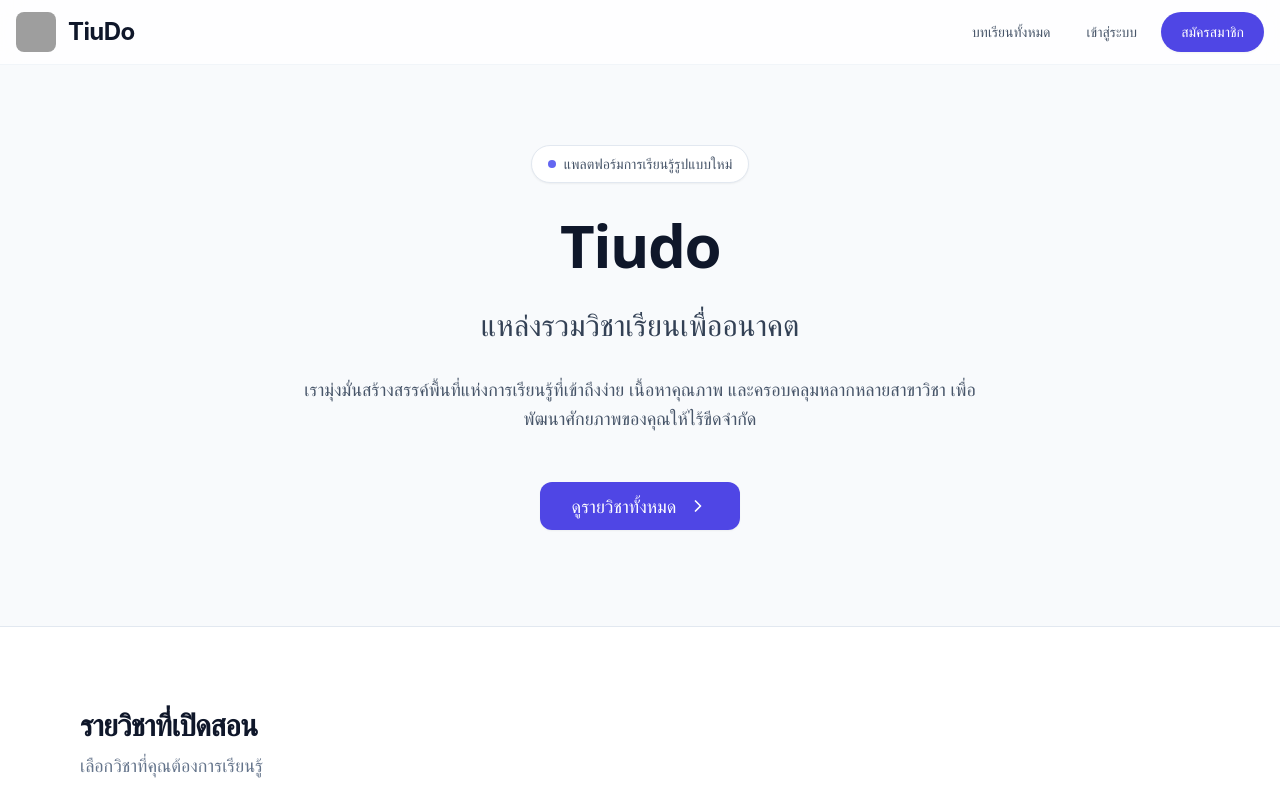
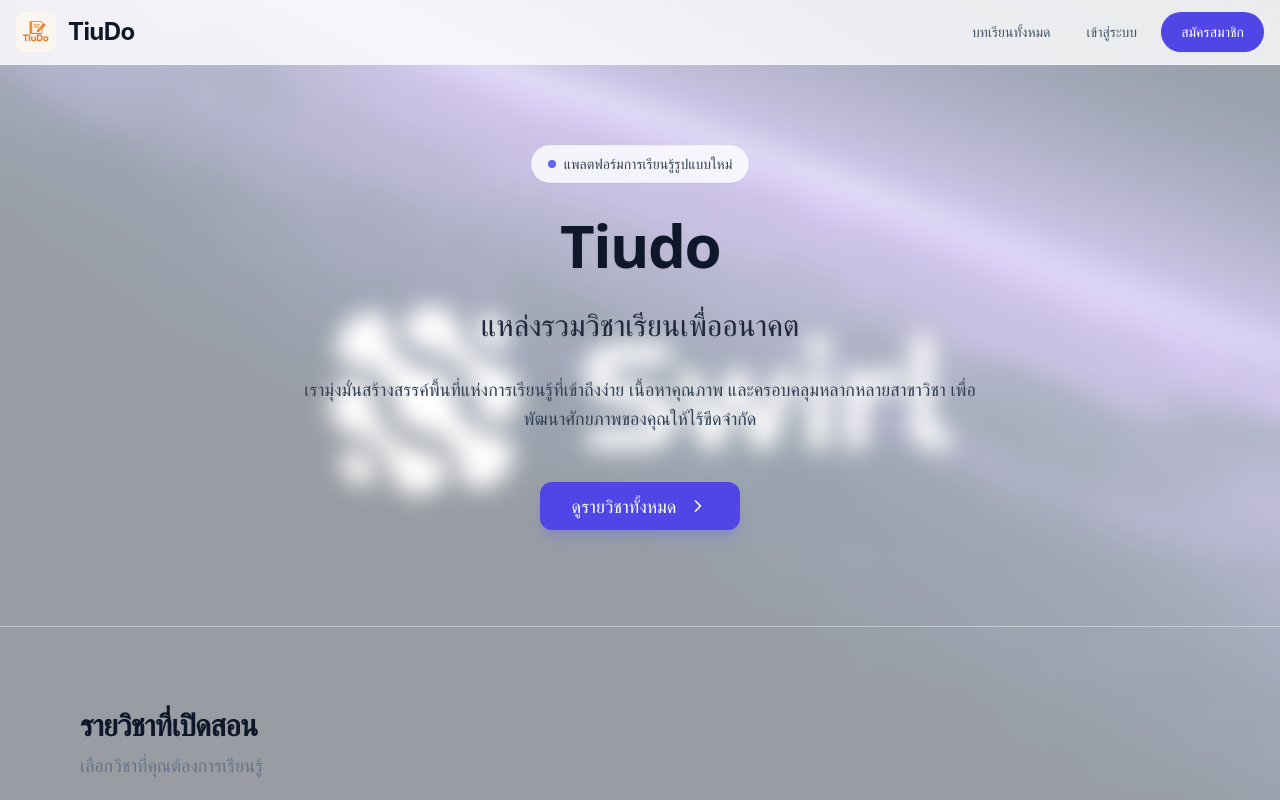
Before and after one commit to KimYeongz/techexam-platform, a Next.js app: page / in a window 1280 px wide. Shown: the top 800 px of the page. Built offline with nearby package versions, Linux system fonts and the light colour scheme; no server answers; grey boxes are pictures that could not be loaded.

Commit message:
UI: Add blurred hero background and finalize Tiudo branding

```diff
--- a/src/app/page.tsx
+++ b/src/app/page.tsx
@@ -94,32 +94,45 @@
 
 export default function HomePage() {
     return (
-        <div className="min-h-screen bg-white">
+        <div className="min-h-screen bg-slate-50 overflow-hidden selection:bg-primary-100 selection:text-primary-900 relative">
+            {/* Background Image with Blur */}
+            <div className="fixed inset-0 z-0">
+                <div
+                    className="absolute inset-0 bg-cover bg-center"
+                    style={{
+                        backgroundImage: "url('/hero-bg.png')",
+                        filter: "blur(10px)",
+                        transform: "scale(1.1)" // Scale up slightly to prevent blur edges from showing
+                    }}
+                />
+                <div className="absolute inset-0 bg-white/60 backdrop-blur-sm" /> {/* Overlay to ensure readability */}
+            </div>
+
             {/* Hero Section */}
-            <section className="relative overflow-hidden bg-slate-50 pt-20 pb-24 border-b border-slate-200">
+            <section className="relative pt-20 pb-24 border-b border-slate-200/50 z-10">
                 <div className="container mx-auto px-4 max-w-6xl">
                     <div className="text-center max-w-3xl mx-auto space-y-8">
                         {/* Wrapper for content */}
 
-                        <div className="inline-flex items-center gap-2 px-4 py-2 rounded-full bg-white border border-slate-200 shadow-sm text-sm font-medium text-slate-600">
+                        <div className="inline-flex items-center gap-2 px-4 py-2 rounded-full bg-white/80 backdrop-blur-md border border-slate-200/50 shadow-sm text-sm font-medium text-slate-700">
                             <span className="flex h-2 w-2 rounded-full bg-primary-500"></span>
                             แพลตฟอร์มการเรียนรู้รูปแบบใหม่
                         </div>
 
-                        <h1 className="text-5xl md:text-6xl font-bold tracking-tight text-slate-900">
+                        <h1 className="text-5xl md:text-6xl font-bold tracking-tight text-slate-900 drop-shadow-sm">
                             Tiudo
                         </h1>
-                        <p className="text-2xl md:text-3xl font-medium text-slate-700">
+                        <p className="text-2xl md:text-3xl font-medium text-slate-800 drop-shadow-sm">
                             แหล่งรวมวิชาเรียนเพื่ออนาคต
                         </p>
 
-                        <p className="text-lg text-slate-600 leading-relaxed max-w-2xl mx-auto">
+                        <p className="text-lg text-slate-700 leading-relaxed max-w-2xl mx-auto font-medium">
                             เรามุ่งมั่นสร้างสรรค์พื้นที่แห่งการเรียนรู้ที่เข้าถึงง่าย เนื้อหาคุณภาพ
                             และครอบคลุมหลากหลายสาขาวิชา เพื่อพัฒนาศักยภาพของคุณให้ไร้ขีดจำกัด
                         </p>
 
                         <div className="flex flex-col sm:flex-row items-center justify-center gap-4 pt-4">
-                            <Link href="/topics" className="btn-primary h-12 px-8 text-lg">
+                            <Link href="/topics" className="btn-primary h-12 px-8 text-lg shadow-lg shadow-primary-500/30">
                                 ดูรายวิชาทั้งหมด
                                 <ChevronRight className="w-5 h-5 ml-1" />
                             </Link>
@@ -129,7 +142,7 @@
             </section>
 
             {/* Subjects Grid */}
-            <section className="py-20">
+            <section className="py-20 relative z-10">
                 <div className="container mx-auto px-4 max-w-6xl">
                     <div className="mb-12 text-center md:text-left">
                         <h2 className="text-3xl font-bold text-slate-900 mb-2">รายวิชาที่เปิดสอน</h2>
@@ -142,8 +155,8 @@
                                 key={subject.id}
                                 href={subject.href}
                                 className={`group bg-white rounded-2xl border border-slate-200 p-6 transition-all duration-300 ${subject.status === 'available'
-                                        ? 'hover:border-primary-200 hover:shadow-lg cursor-pointer'
-                                        : 'opacity-70 cursor-not-allowed hover:bg-slate-50'
+                                    ? 'hover:border-primary-200 hover:shadow-lg cursor-pointer'
+                                    : 'opacity-70 cursor-not-allowed hover:bg-slate-50'
                                     }`}
                                 aria-disabled={subject.status !== 'available'}
                             >
```
Also changed, not shown: public/hero-bg.png (added), public/logo.jpg (added).
